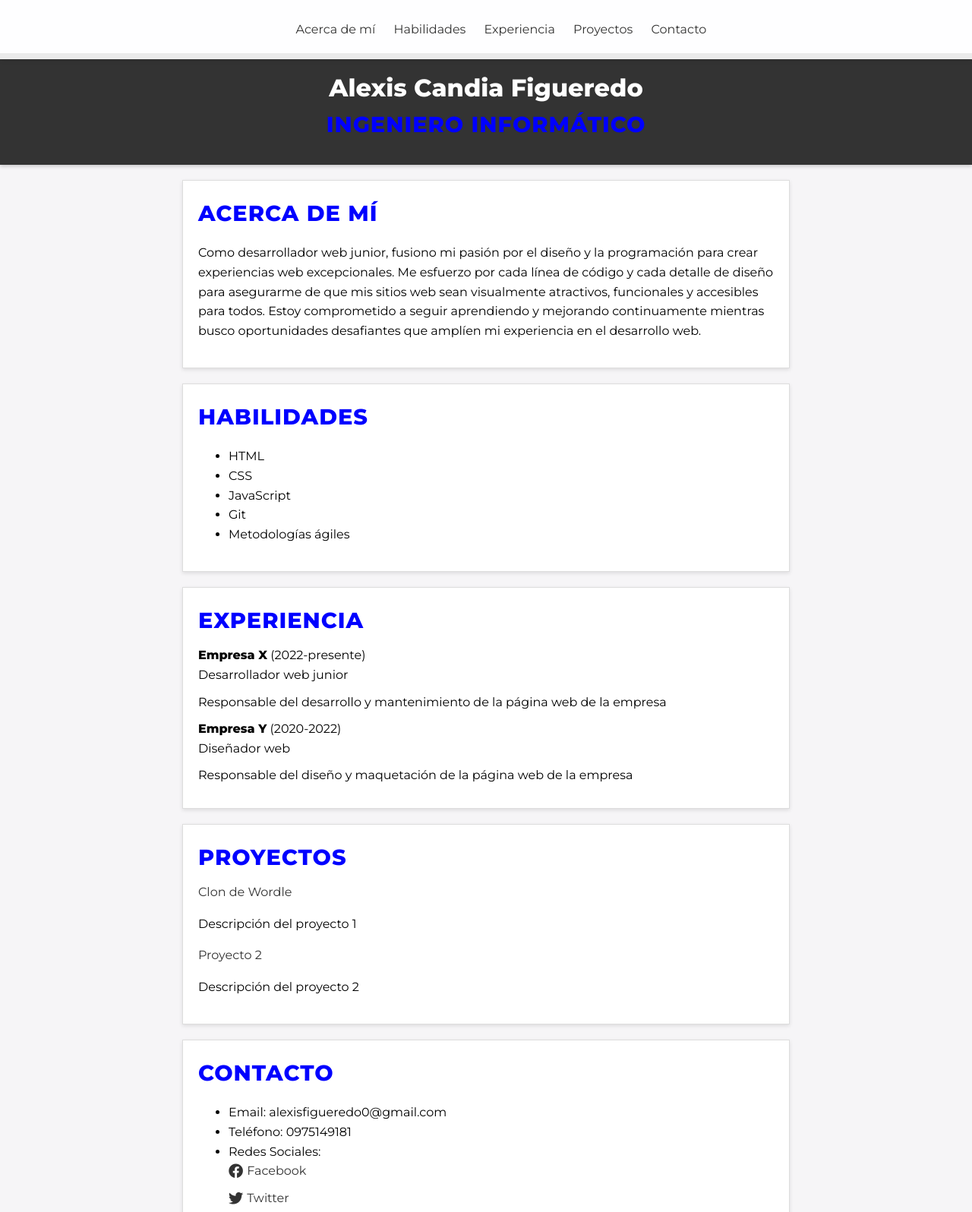
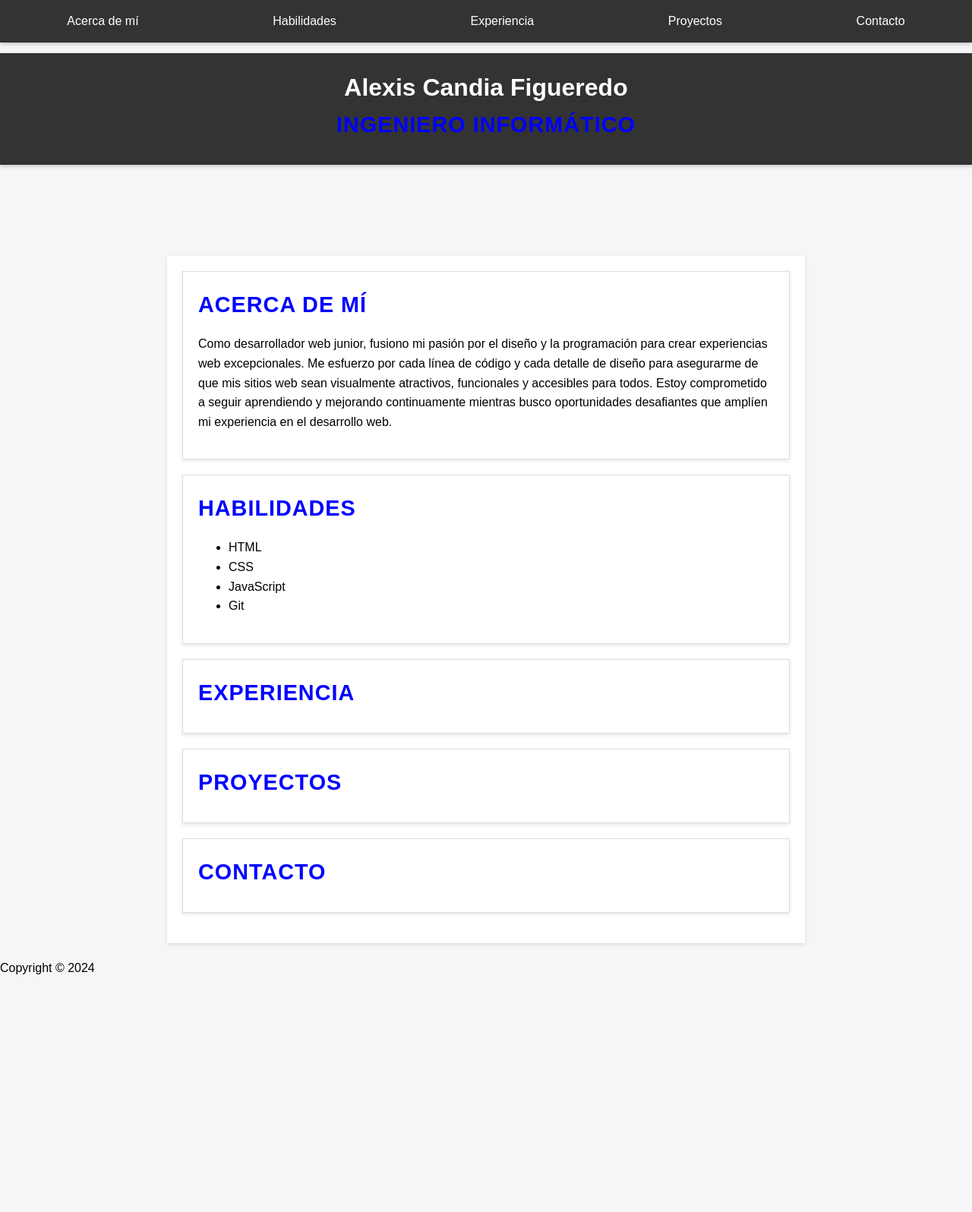
Before and after one commit to AlexisCandia500/porfolio-ppy-Alexis, a plain HTML site: page index.html in a window 1280 px wide. Shown: the top 1596 px of the page at 76% size. After the commit the page ends 1304 px from the top, so only its background shows below. Drawn offline with Linux system fonts and the light colour scheme.

Commit message:
Update index.html

```diff
--- a/index.html
+++ b/index.html
@@ -1,25 +1,84 @@
 <!DOCTYPE html>
-<html>
+<html lang="es">
 <head>
+    <meta charset="UTF-8">
+    <meta name="viewport" content="width=device-width, initial-scale=1.0">
+    <title>Portafolio Web</title>
+    <link rel="stylesheet" href="https://cdnjs.cloudflare.com/ajax/libs/font-awesome/5.15.4/css/all.min.css">
+    <link rel="stylesheet" href="./style.css">
     <style>
         body {
             font-family: Arial, sans-serif;
-            line-height: 1.6; /* Ajusta el espacio entre líneas */
+            line-height: 1.6;
+            background-color: #f6f5f7;
+            margin: 0;
+            padding-top: 70px;
+            scroll-behavior: smooth;
+        }
+
+        /* Estilos específicos para la barra de navegación */
+        nav.menu-fijo ul {
+            display: flex;
+            justify-content: space-around;
+            align-items: center;
+            padding: 0;
+            margin: 0;
+            list-style-type: none;
+            background-color: #333;
+            box-shadow: 0 2px 5px rgba(0, 0, 0, 0.2);
+            position: fixed;
+            top: 0;
+            width: 100%;
+            z-index: 1000;
+        }
+
+        nav.menu-fijo a {
+            text-decoration: none;
+            color: #fff;
+            padding: 15px;
+            display: block;
+            transition: background-color 0.3s ease, color 0.3s ease;
+        }
+
+        nav.menu-fijo a:hover {
+            background-color: #555;
+        }
+
+        /* Estilos para el contenido principal */
+        main {
+            max-width: 800px;
+            margin: 120px auto 20px; /* Ajuste para dejar espacio debajo del menú */
+            padding: 20px;
+            background-color: #fff;
+            box-shadow: 0 2px 5px rgba(0, 0, 0, 0.1);
+        }
+
+        h2 {
+            color: blue;
+            margin-bottom: 10px;
+            font-size: 1.8rem;
+            text-transform: uppercase;
+            letter-spacing: 1px;
+        }
+
+        section {
+            margin-bottom: 20px;
+        }
+
+        section p {
+            line-height: 1.6;
         }
     </style>
-    <title>Portafolio Web</title>
-    <link rel="stylesheet" href="https://cdnjs.cloudflare.com/ajax/libs/font-awesome/5.15.4/css/all.min.css">
-    <link rel="stylesheet" href="./style.css" />
 </head>
 <body>
     <header>
         <nav class="menu-fijo">
             <ul>
-          <a href="#acerca-de-mi">Acerca de mí</a>
-          <a href="#habilidades">Habilidades</a>
-          <a href="#experiencia">Experiencia</a>
-          <a href="#proyectos">Proyectos</a>
-          <a href="#contacto">Contacto</a>
+                <li><a href="#acerca-de-mi">Acerca de mí</a></li>
+                <li><a href="#habilidades">Habilidades</a></li>
+                <li><a href="#experiencia">Experiencia</a></li>
+                <li><a href="#proyectos">Proyectos</a></li>
+                <li><a href="#contacto">Contacto</a></li>
             </ul>
         </nav>
         <h1 class="animacion-titulo">Alexis Candia Figueredo</h1>
@@ -29,13 +88,7 @@
         <section id="acerca-de-mi">
             <h2>Acerca de mí</h2>
             <p>
-          Como desarrollador web junior, fusiono mi pasión por el diseño y la
-          programación para crear experiencias web excepcionales. Me esfuerzo
-          por cada línea de código y cada detalle de diseño para asegurarme de
-          que mis sitios web sean visualmente atractivos, funcionales y
-          accesibles para todos. Estoy comprometido a seguir aprendiendo y
-          mejorando continuamente mientras busco oportunidades desafiantes que
-          amplíen mi experiencia en el desarrollo web.
+                Como desarrollador web junior, fusiono mi pasión por el diseño y la programación para crear experiencias web excepcionales. Me esfuerzo por cada línea de código y cada detalle de diseño para asegurarme de que mis sitios web sean visualmente atractivos, funcionales y accesibles para todos. Estoy comprometido a seguir aprendiendo y mejorando continuamente mientras busco oportunidades desafiantes que amplíen mi experiencia en el desarrollo web.
             </p>
         </section>
         <section id="habilidades">
@@ -45,79 +98,19 @@
                 <li>CSS</li>
                 <li>JavaScript</li>
                 <li>Git</li>
-          <li>Metodologías ágiles</li>
             </ul>
         </section>
         <section id="experiencia">
             <h2>Experiencia</h2>
-        <ul>
-          <li>
-            <b>Empresa X</b> (2022-presente)
-            <ul>
-              <li>Desarrollador web junior</li>
-              <li>
-                Responsable del desarrollo y mantenimiento de la página web de
-                la empresa
-              </li>
-            </ul>
-          </li>
-          <li>
-            <strong>Empresa Y</strong> (2020-2022)
-            <ul>
-              <li>Diseñador web</li>
-              <li>
-                Responsable del diseño y maquetación de la página web de la
-                empresa
-              </li>
-            </ul>
-          </li>
-        </ul>
+            <!-- Contenido de la sección experiencia -->
         </section>
         <section id="proyectos">
             <h2>Proyectos</h2>
-        <ul>
-          <li>
-            <a href="https://www.nytimes.com/games/wordle/index.html"
-              >Clon de Wordle</a
-            >
-            <p>Descripción del proyecto 1</p>
-          </li>
-          <li>
-            <a href="https://www.nytimes.com/games/wordle/index.html"
-              >Proyecto 2</a
-            >
-            <p>Descripción del proyecto 2</p>
-          </li>
-        </ul>
+            <!-- Contenido de la sección proyectos -->
         </section>
         <section id="contacto">
             <h2>Contacto</h2>
-        <ul>
-            <li>Email: alexisfigueredo0@gmail.com</li>
-            <li>Teléfono: 0975149181</li>
-            <li>
-                Redes Sociales:
-                <ul class="redes-sociales">
-                    <li>
-                        <a href="https://www.facebook.com/tucuenta" target="_blank" rel="noopener noreferrer">
-                            <br>
-                            <i class="fab fa-facebook"></i> Facebook
-                        </a>
-                    </li>
-                    <li>
-                        <a href="https://twitter.com/tucuenta" target="_blank" rel="noopener noreferrer">
-                            <i class="fab fa-twitter"></i> Twitter
-                        </a>
-                    </li>
-                    <li>
-                        <a href="https://www.linkedin.com/in/tucuenta" target="_blank" rel="noopener noreferrer">
-                            <i class="fab fa-linkedin"></i> LinkedIn
-                        </a>
-                    </li>
-                    <!-- Agrega más redes sociales si lo deseas -->
-                </ul>
-            </li>
-        </ul>
+            <!-- Contenido de la sección contacto -->
         </section>
     </main>
     <footer>
```
Lines whose indentation alone changed are shown as unchanged.
